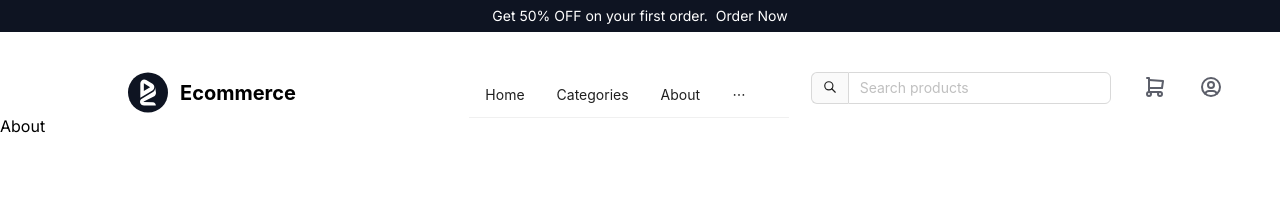
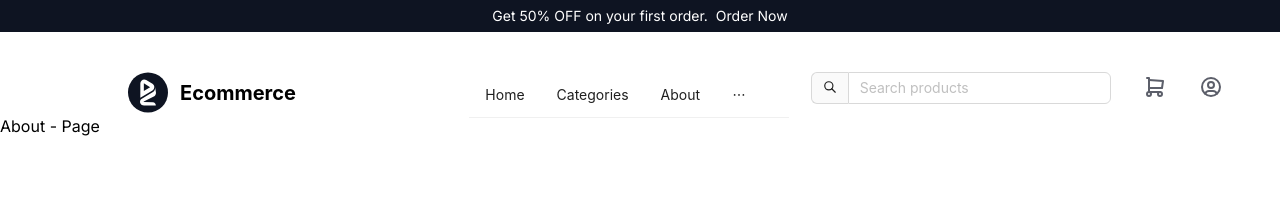
Before and after one commit to DiegoCG171/clothes-shop, a React (Vite) app: page /about in a window 1280 px wide. Shown: the top 208 px of the page. Built offline with nearby package versions, Linux system fonts and the light colour scheme.

Commit message:
Update AboutPage.tsx

```diff
--- a/src/pages/AboutPage.tsx
+++ b/src/pages/AboutPage.tsx
@@ -1,6 +1,6 @@
 
 export const AboutPage = () => {
   return (
-    <div>About</div>
+    <div>About - Page</div>
   )
 }
```
